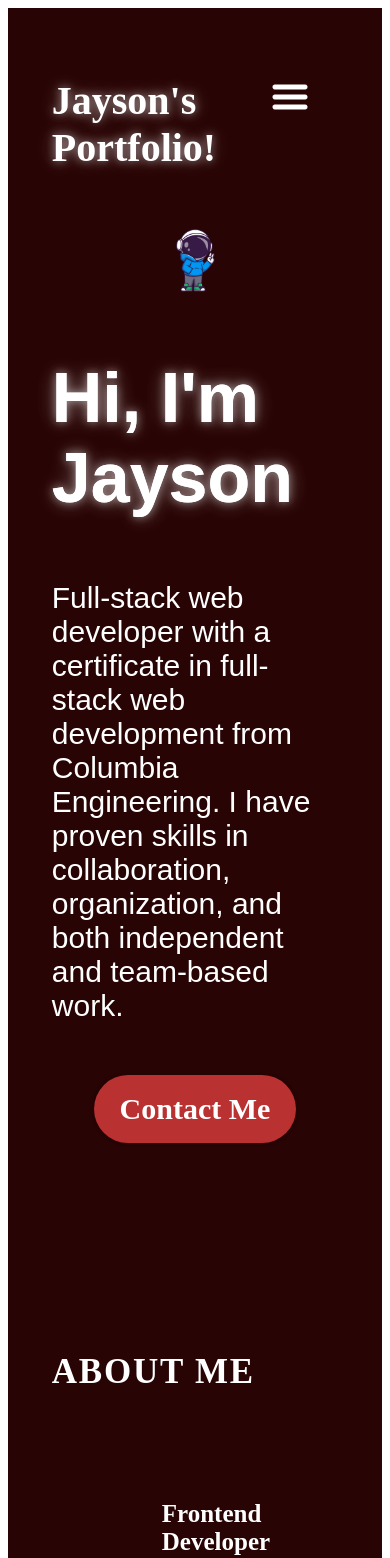
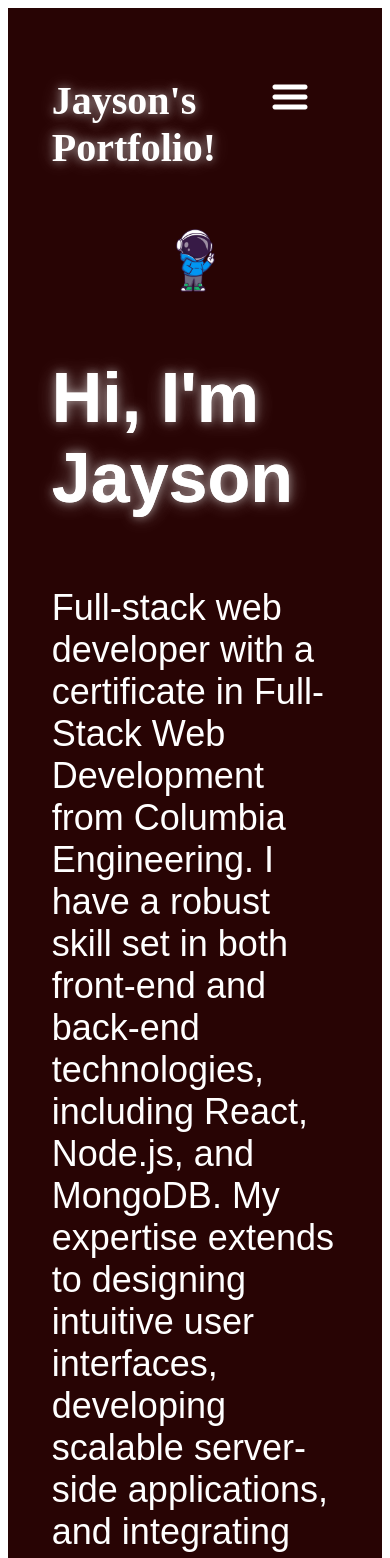
Before and after one commit to JaysonNunez1/React-portfolio, a React (Vite) app: page / in a window 390 px wide. Shown: the top 1558 px of the page. Built offline with nearby package versions, Linux system fonts and the light colour scheme; a web font is replaced by a local one.

Commit message:
for mobile

```diff
--- a/src/components/Hero/Hero.jsx
+++ b/src/components/Hero/Hero.jsx
@@ -10,8 +10,7 @@ export const Hero = () => {
         <h1 className={styles.title} style= {{ fontFamily: "GreyQo"}} >Hi, I'm Jayson</h1>
         <p className={styles.description}
         >
-        Full-stack web developer with a certificate in full-stack web development from Columbia Engineering.
-        I have proven skills in collaboration, organization, and both independent and team-based work.
+     Full-stack web developer with a certificate in Full-Stack Web Development from Columbia Engineering. I have a robust skill set in both front-end and back-end technologies, including React, Node.js, and MongoDB. My expertise extends to designing intuitive user interfaces, developing scalable server-side applications, and integrating APIs.
         </p>
         <a href="mailto:jaysonnunez3@gmail.com" className={styles.contactBtn}>
           Contact Me
--- a/src/components/Hero/Hero.module.css
+++ b/src/components/Hero/Hero.module.css
@@ -42,7 +42,7 @@
 }
 
 .description {
-  font-size: 30px;
+  font-size: 36px;
   font-family: var(--font-grey-qo);
   margin-bottom: 52px;
 }
```
Also changed, not shown: 16 other files (tests, documents, lock files or other folders).
